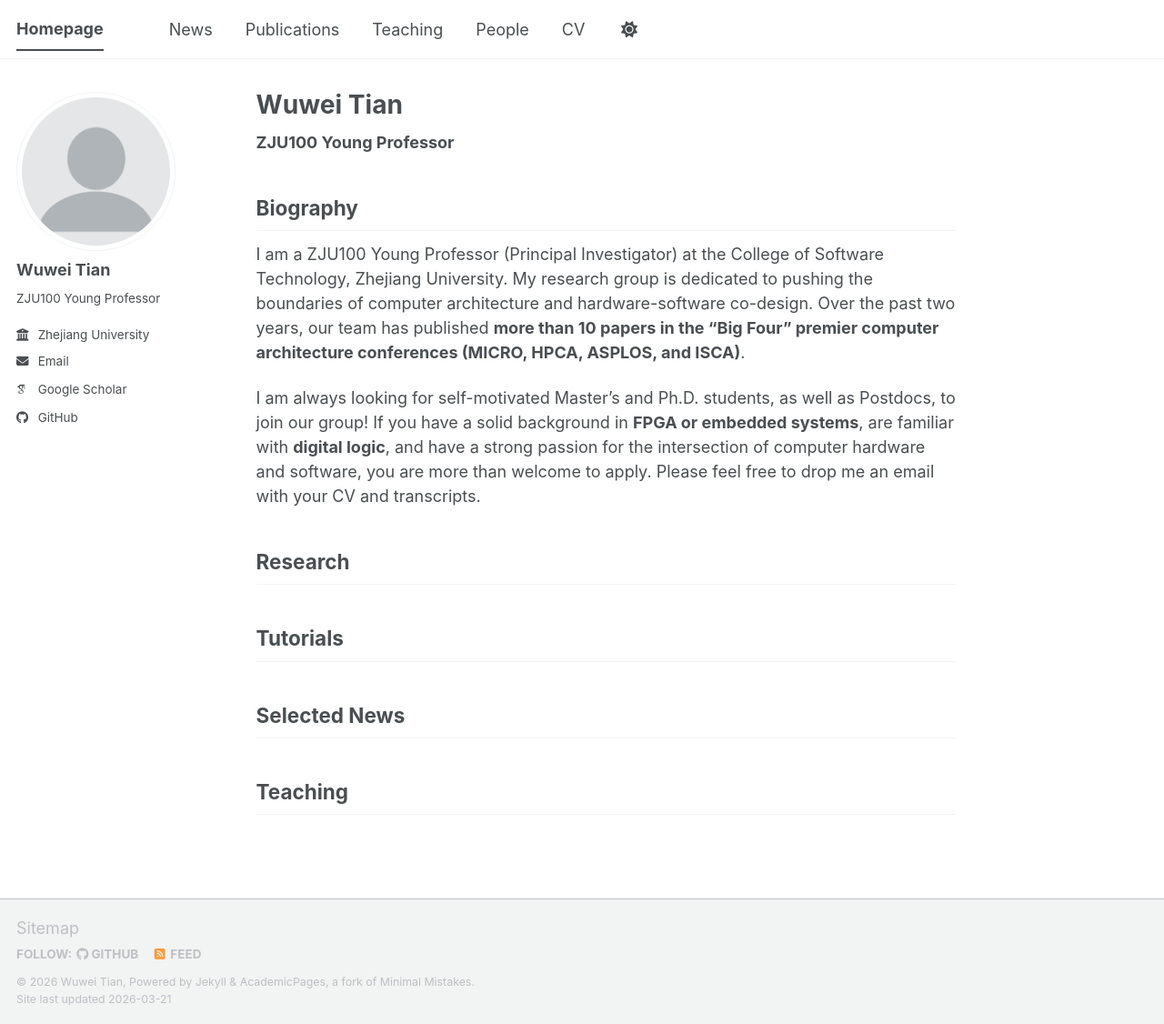
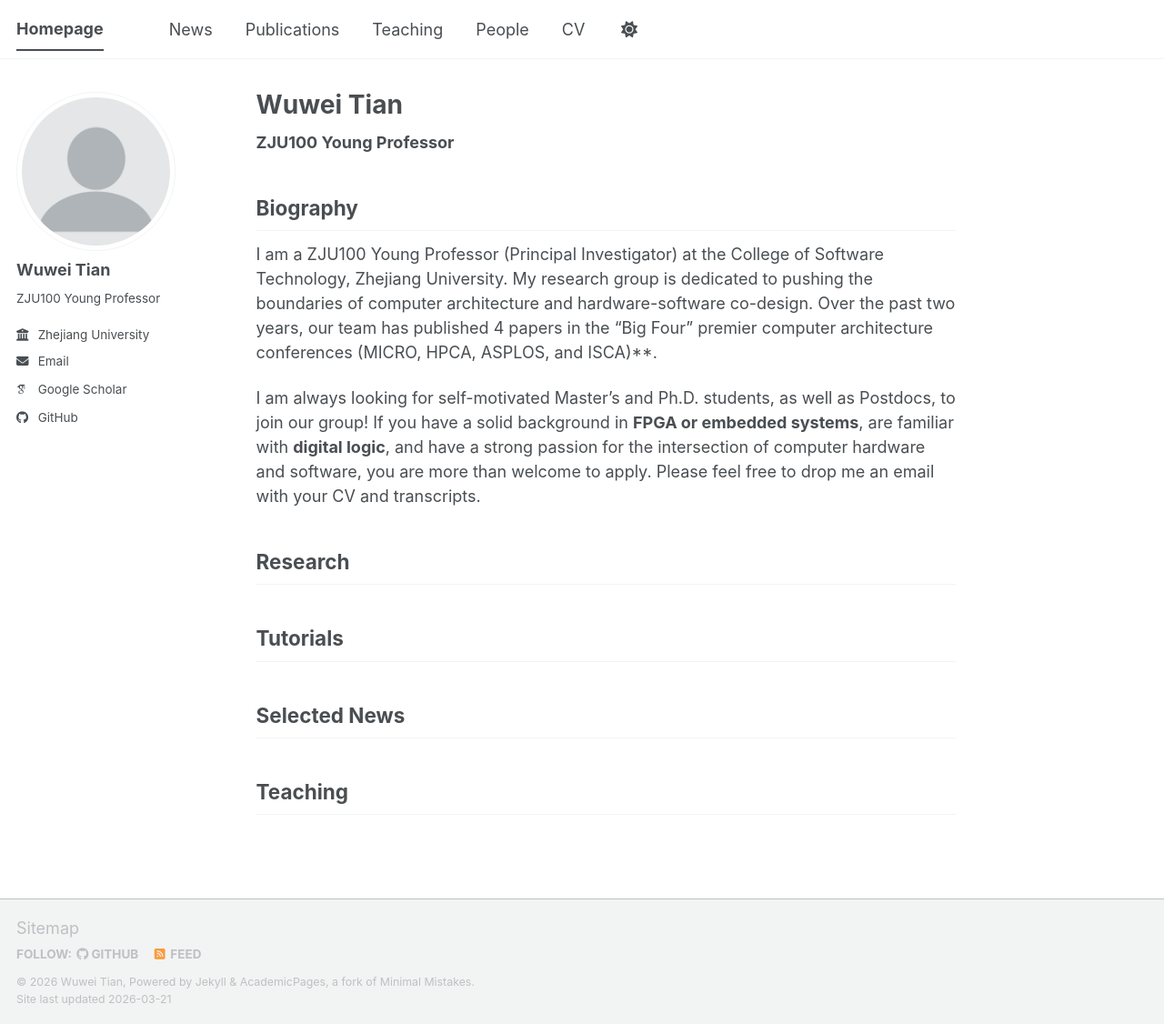
Before and after one commit to wuweitian-zju/wuweitian-zju.github.io, a Jekyll site: the page built from _pages/about.md, in a window 1280 px wide and 1126 px high. Shown: the whole window at 91% size. Built offline with Jekyll 4.4.1, drawn with Linux system fonts in a browser that asks for light colours; some web fonts are replaced; a script bundle is joined from its source files by our own code; library files that are not in the unit come from our copies.

Commit message:
Update about.md

```diff
--- a/_pages/about.md
+++ b/_pages/about.md
@@ -12,7 +12,7 @@ redirect_from:
 
 
 ## Biography
-I am a ZJU100 Young Professor (Principal Investigator) at the College of Software Technology, Zhejiang University. My research group is dedicated to pushing the boundaries of computer architecture and hardware-software co-design. Over the past two years, our team has published **more than 10 papers in the "Big Four" premier computer architecture conferences (MICRO, HPCA, ASPLOS, and ISCA)**.
+I am a ZJU100 Young Professor (Principal Investigator) at the College of Software Technology, Zhejiang University. My research group is dedicated to pushing the boundaries of computer architecture and hardware-software co-design. Over the past two years, our team has published 4 papers in the "Big Four" premier computer architecture conferences (MICRO, HPCA, ASPLOS, and ISCA)**.
 
 I am always looking for self-motivated Master's and Ph.D. students, as well as Postdocs, to join our group!
 If you have a solid background in **FPGA or embedded systems**, are familiar with **digital logic**, and have a strong passion for the intersection of computer hardware and software, you are more than welcome to apply. Please feel free to drop me an email with your CV and transcripts.
```
